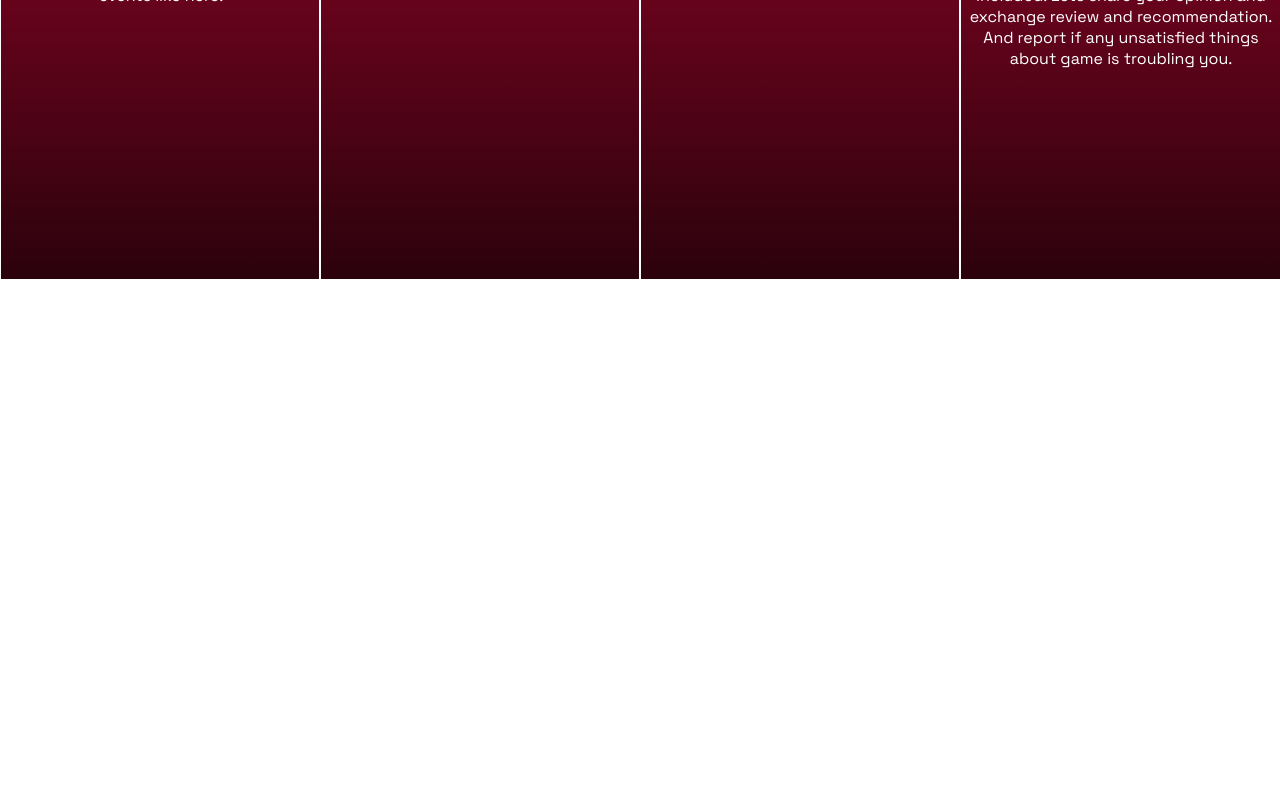
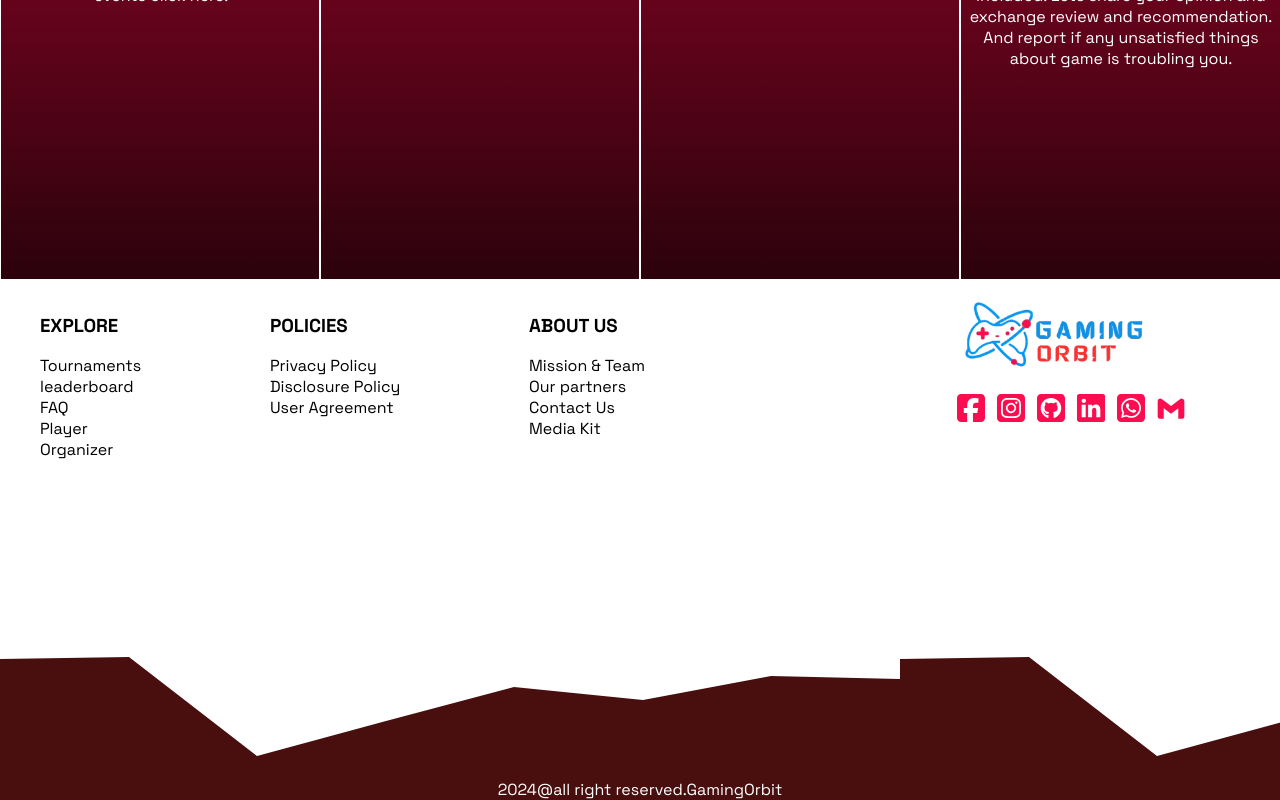
Before and after one commit to pratimashrestha1/GamingOrbit, a React (Create React App) app in the folder Frontend/: page / in a window 1280 px wide. Shown: the part 1292-2092 px from the top of the page. Before the commit the page ends 1571 px from the top, so only its background shows below. Built offline with nearby package versions, Linux system fonts and the light colour scheme.

Commit message:
footer phase 1 complete

```diff
--- a/Frontend/package.json
+++ b/Frontend/package.json
@@ -14,7 +14,7 @@
     "react": "^18.3.1",
     "react-bootstrap": "^2.10.4",
     "react-dom": "^18.3.1",
-    "react-icons": "^5.2.1",
+    "react-icons": "^5.3.0",
     "react-router-dom": "^6.26.0",
     "react-scripts": "^5.0.1",
     "styled-components": "^6.1.12",
--- /dev/null
+++ b/Frontend/src/Components/Footer.jsx
@@ -0,0 +1,109 @@
+import React from 'react'
+import style from 'styled-components'
+import { FaSquareFacebook } from "react-icons/fa6";
+import { FaSquareInstagram } from "react-icons/fa6";
+import { FaSquareGithub } from "react-icons/fa6";
+import { IoLogoLinkedin } from "react-icons/io5";
+import { FaSquareWhatsapp } from "react-icons/fa6";
+import { BiLogoGmail } from "react-icons/bi";
+
+function Footer() {
+    return (
+        <Div>
+            <div>
+                <ul>
+                    <li><h3>EXPLORE</h3></li>
+                    <li>Tournaments</li>
+                    <li>leaderboard</li>
+                    <li>FAQ</li>
+                    <li>Player</li>
+                    <li>Organizer</li>
+                </ul>
+                <ul>
+                    <li><h3>POLICIES</h3></li>
+                    <li>Privacy Policy</li>
+                    <li>Disclosure Policy</li>
+                    <li>User Agreement</li>
+                </ul>
+                <ul>
+                    <li><h3>ABOUT US</h3></li>
+                    <li>Mission & Team</li>
+                    <li>Our partners</li>
+                    <li>Contact Us</li>
+                    <li>Media Kit</li>
+                </ul>
+                <ul>
+                    <li><img src="./images/crop thikkako no bg.png" alt="logo" /></li>
+                    <div className="icons">
+                        <FaSquareFacebook className='icon' />
+                        <FaSquareInstagram className='icon' />
+                        <FaSquareGithub className='icon' />
+                        <IoLogoLinkedin className='icon' />
+                        <FaSquareWhatsapp className='icon' />
+                        <BiLogoGmail className='icon' />
+                    </div>
+                </ul>
+            </div>
+            <p>2024@all right reserved.GamingOrbit</p>
+        </Div>
+    )
+}
+
+export default Footer
+
+const Div = style.div`
+overflow: hidden;
+background-image: url('images/heikei app.svg');
+
+div{
+    height: 500px;
+    display: flex;
+}
+
+img{
+width: 200px;
+}
+
+li{
+list-style-type: none;
+cursor: pointer;
+}
+
+h3{
+cursor: default;
+}
+
+ul:nth-child(1){
+flex-grow: 1;
+}
+ul:nth-child(2){
+flex-grow: 1;
+}
+ul:nth-child(3){
+flex-grow: 3;
+}
+ul:nth-child(4){
+flex-grow:1 ;
+}
+
+.icons{
+display: flex;
+}
+.icon{
+flex-wrap: wrap-reverse;
+font-size: 2em;
+margin: 4px;
+color:#FC0D50;
+
+&:hover{
+color: #1092EA;
+cursor: pointer;
+}
+}
+
+p{
+text-align: center;
+color: #fff;
+margin: 0;
+}
+`
--- a/Frontend/src/Home.jsx
+++ b/Frontend/src/Home.jsx
@@ -3,6 +3,7 @@ import Modal from './Components/Modal';
 import styled from 'styled-components';
 import { Carousel } from "./Components/Carousel";
 import carouselData from "./data/carouselData.json";
+import Footer from "./Components/Footer"
 
 function Home() {
   const [pvalue, setPvalue] = useState('Connect');
@@ -75,7 +76,7 @@ function Home() {
         {/* card line */}
         <div className="cards 1" onMouseOver={handleMouseOver1} onMouseOut={handleMouseOut}>
           <h2>Games News</h2>
-          <p>To see the latest news and recent updates about games and different events like here.</p>
+          <p>To see the latest news and recent updates about games and different events click here.</p>
           </div>
         <div className="cards 2" onMouseOver={handleMouseOver2} onMouseOut={handleMouseOut}>
           <h2>Host Game</h2>
@@ -91,9 +92,9 @@ function Home() {
         </div>
       </div>
 
+      <Footer/>
+    </Div>
 
-
-    </Div>
   );
 }
 
@@ -166,6 +167,7 @@ font-family: ${({theme})=>theme.fontFamily.games};
   }
     // news section end here
     }
+
 `;
 
 export default Home;
```
Also changed, not shown: Frontend/public/images/heikei app.svg (added), 1 other file (tests, documents, lock files or other folders).
